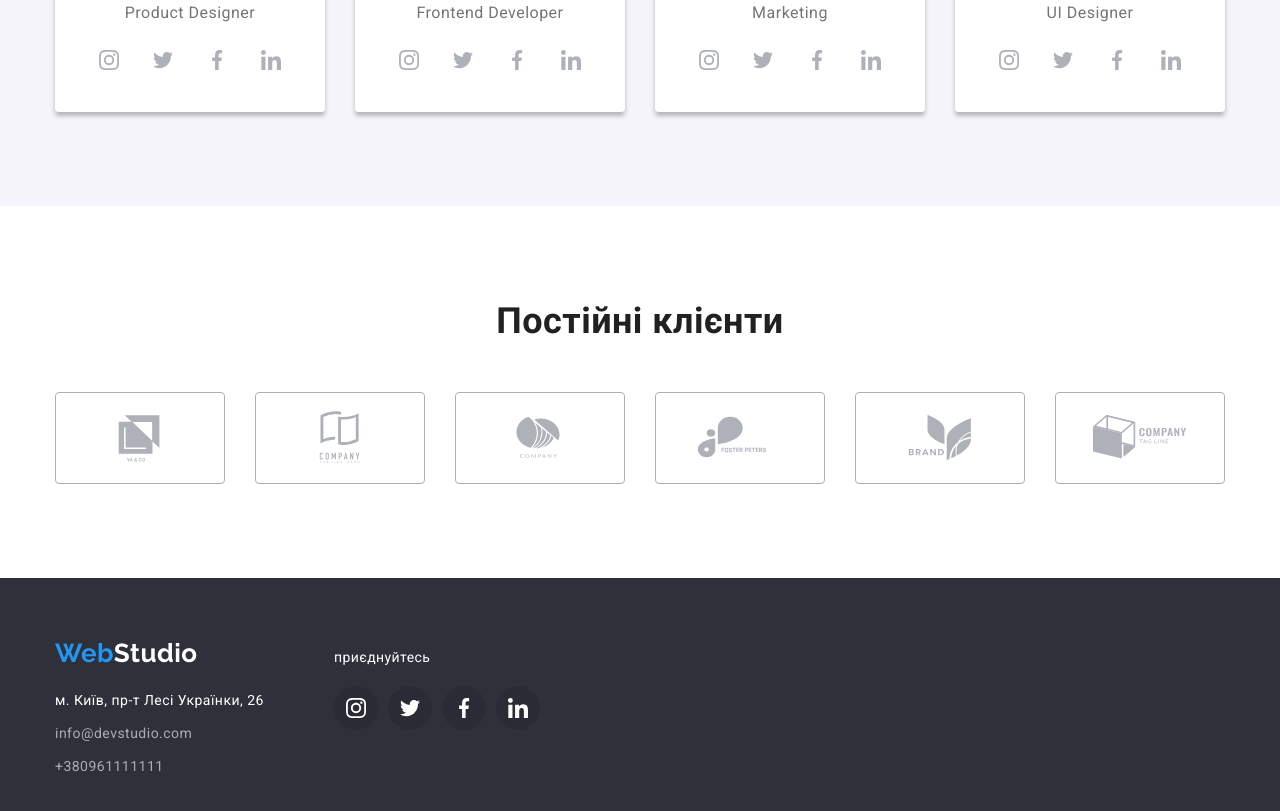
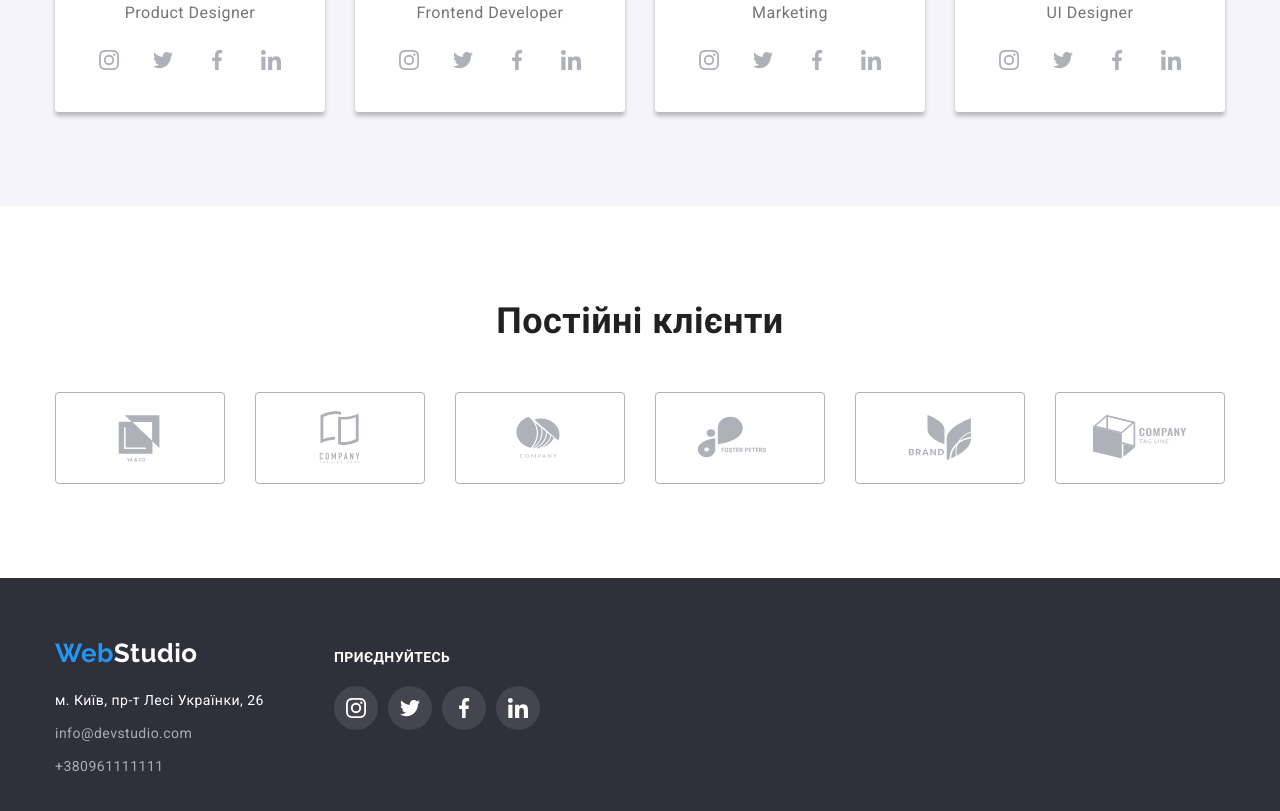
Before and after one commit to SyvykNatalia/goit-markup-hw-04, a plain HTML site: page index.html in a window 1280 px wide. Shown: the part 2102-2913 px from the top of the page. Drawn offline with nearby package versions, Linux system fonts and the light colour scheme.

Commit message:
homework4 fix7

```diff
--- a/css/styles.css
+++ b/css/styles.css
@@ -397,7 +397,7 @@ width: 44px;
 margin-top: 20px;
 border-radius: 50px;
 fill: var(--third-text-color);
-background-color: rgba(0, 0, 0, 0.1);
+background-color: rgba(255, 255, 255, 0.1);
 justify-content: center;
 align-items: center;
 }
@@ -433,10 +433,12 @@ background-color: var(--accent-color);
    }
    .footer-text2 {
       color: var(--third-text-color);
+      font-weight: 700;
      font-size: 14px;
       line-height: 1.14;
       font-style: normal;
       letter-spacing: 0.03em;
+      text-transform: uppercase;
       margin-top: 0;
       margin-bottom: 0;
 
```
